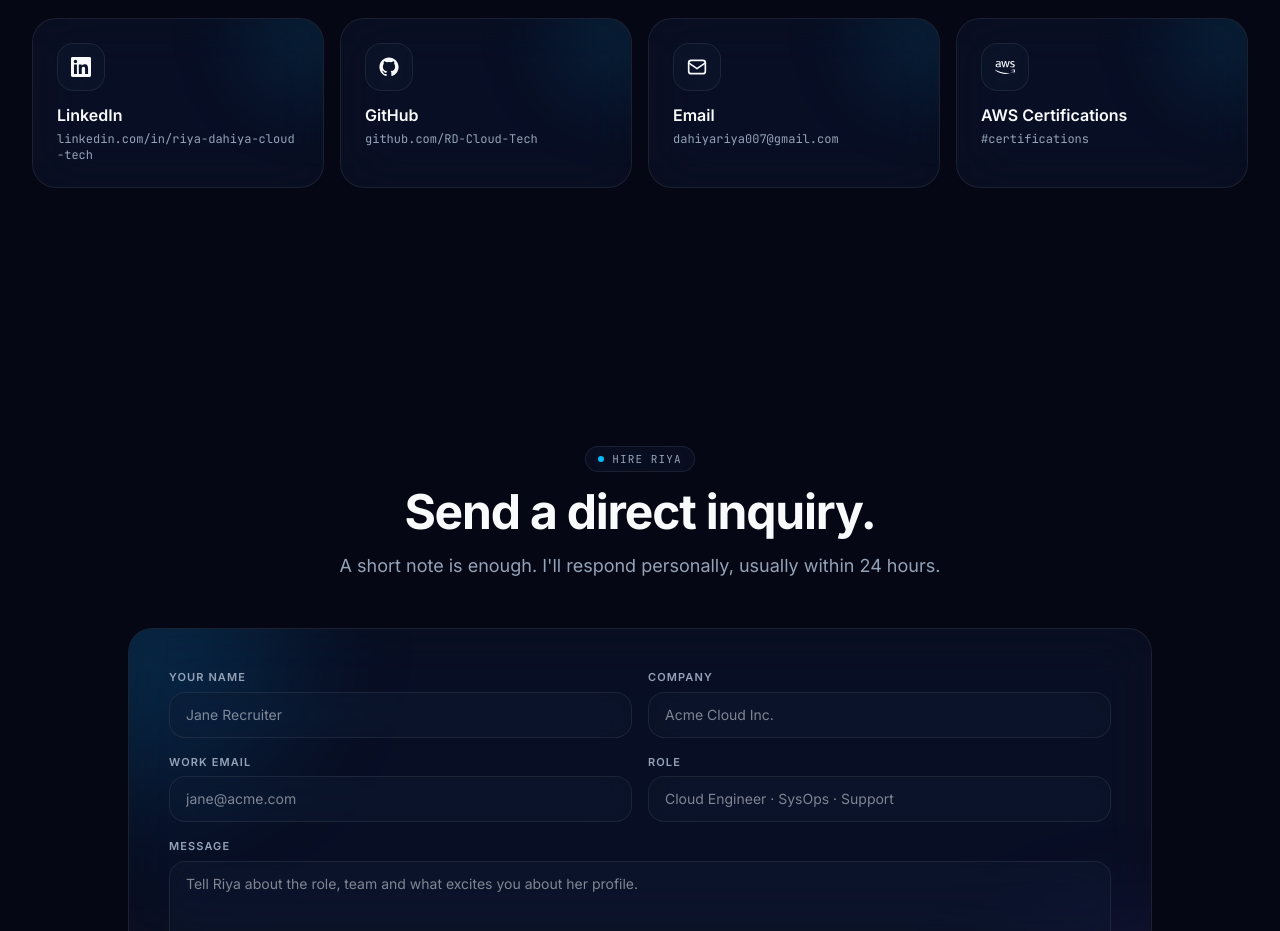
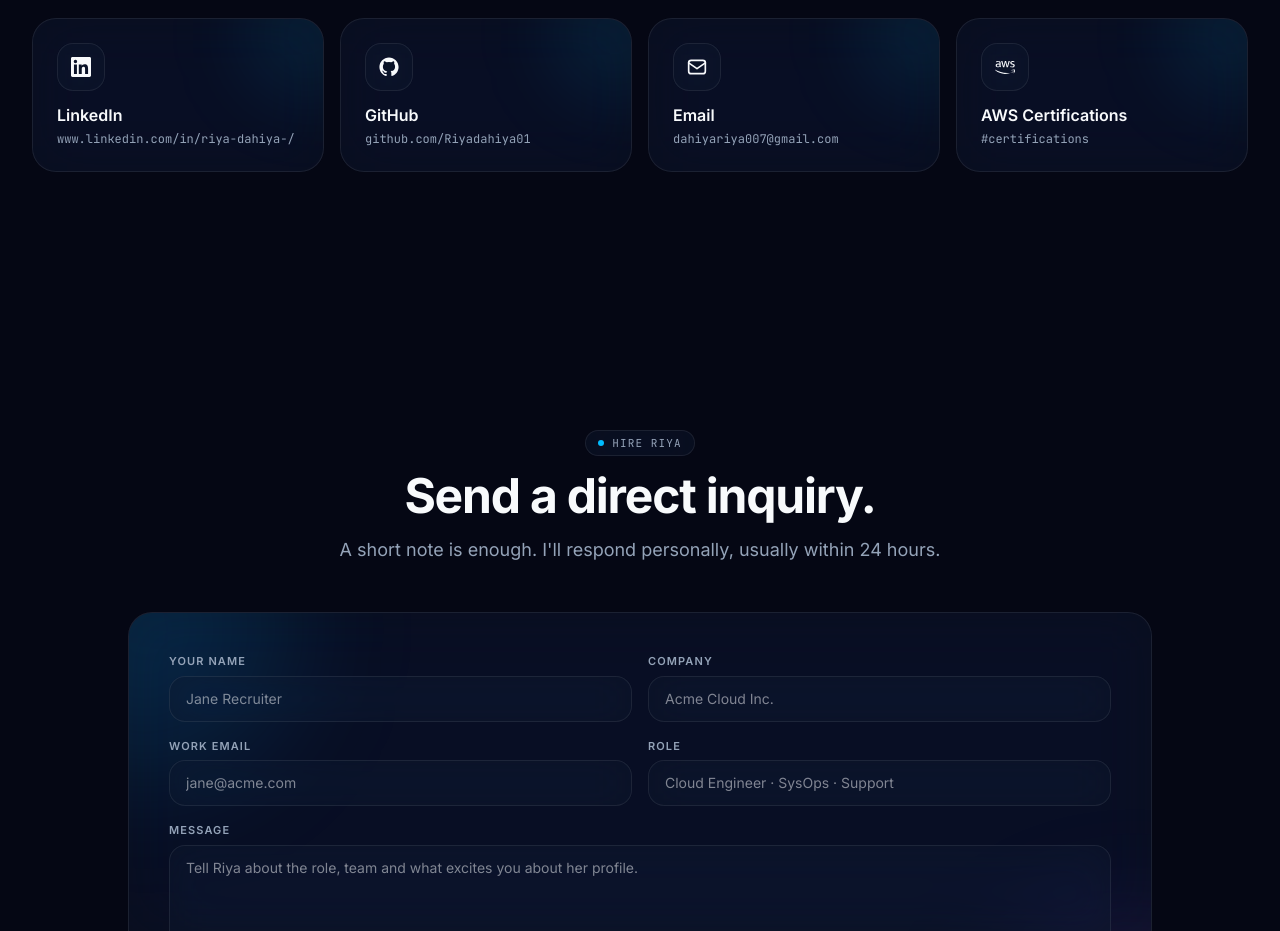
Before and after one commit to Riyadahiya01/portfolio, a React (Vite) app: page / in a window 1280 px wide. Shown: the part 6580-7511 px from the top of the page. Built offline with nearby package versions, Linux system fonts and the light colour scheme.

Commit message:
Update LinkedIn and GitHub URLs in socials.ts

```diff
--- a/src/data/socials.ts
+++ b/src/data/socials.ts
@@ -10,14 +10,14 @@ export const socials: Social[] = [
   {
     id: "linkedin",
     label: "LinkedIn",
-    href: "https://linkedin.com/in/riya-dahiya-cloud-tech",
+    href: "https://www.linkedin.com/in/riya-dahiya-/",
     iconType: "linkedin",
     ariaLabel: "Visit Riya Dahiya on LinkedIn",
   },
   {
     id: "github",
     label: "GitHub",
-    href: "https://github.com/RD-Cloud-Tech",
+    href: "https://github.com/Riyadahiya01",
     iconType: "github",
     ariaLabel: "Visit Riya Dahiya on GitHub",
   },
```
